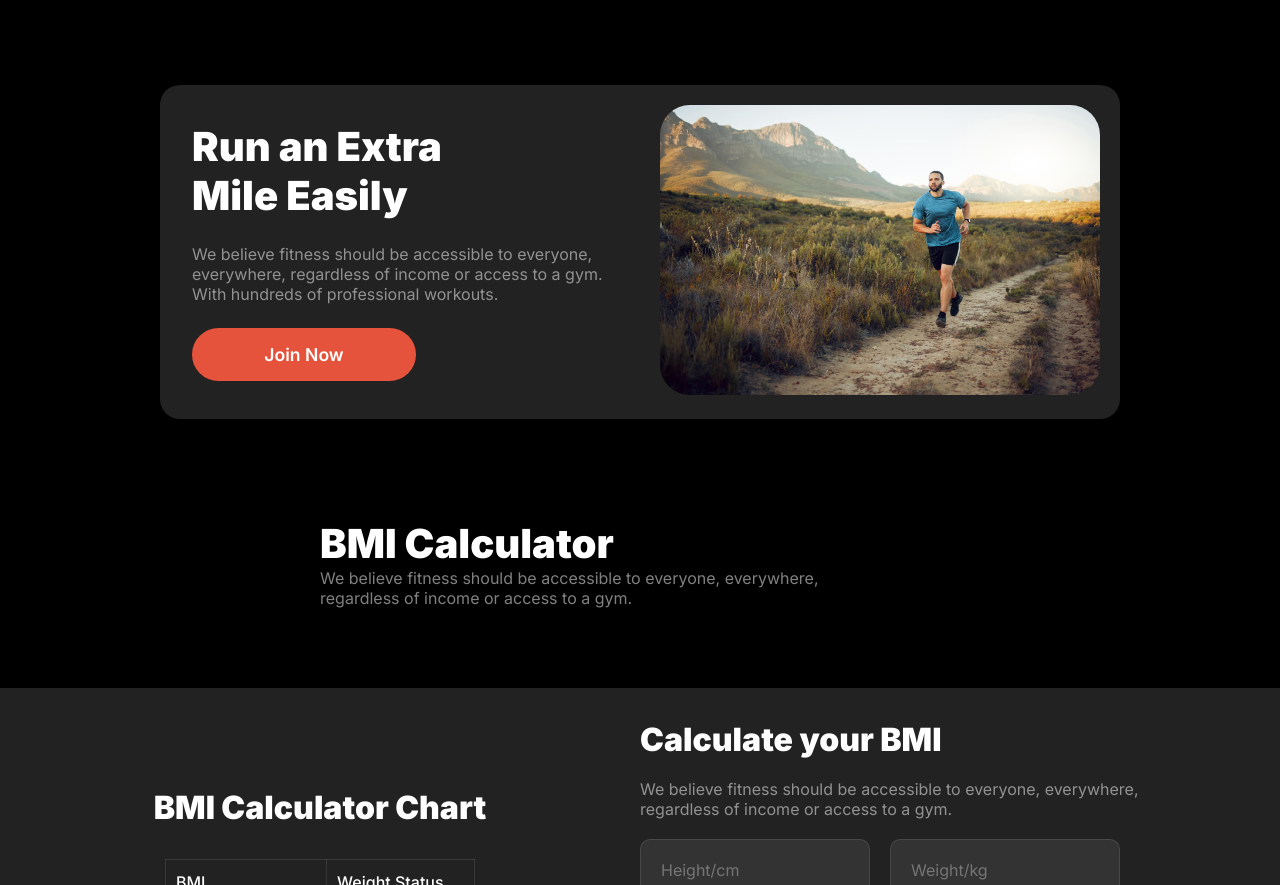
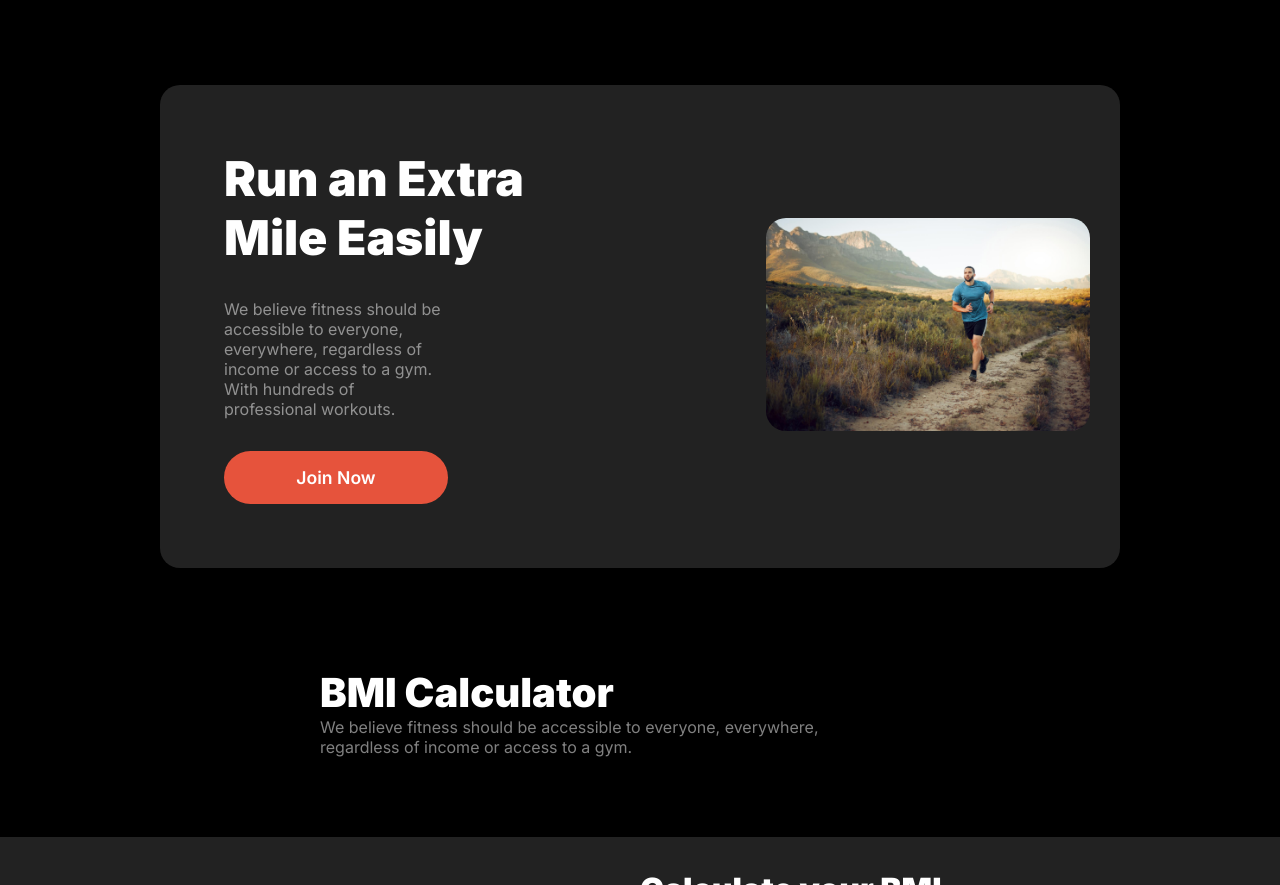
Before and after one commit to KevAkaSlayer/assignment2, a plain HTML site: page index.html in a window 1280 px wide. Shown: the part 1258-2143 px from the top of the page. Drawn offline with Linux system fonts and the light colour scheme.

Commit message:
all done except for special section

```diff
--- a/style.css
+++ b/style.css
@@ -276,9 +276,9 @@ h3{
 .runContent{
     display: flex;
     flex-direction: column;
-    gap: 1.5rem;
-    width: 50%;
-    padding: 2rem;
+    gap: 2rem;
+    width: 60%;
+    padding: 4rem;
     justify-content: left;
     align-items: left;
 }
@@ -286,18 +286,21 @@ h3{
 .runContent h3{
     font-family: inter;
     font-weight: 900;
-    font-size: 2.5rem;
+    font-size: 3rem;
     color: #ffffff;
 
 }
 
+.runContent p{
+    width: 50%;
+}
 .runImage{
     justify-content: center;
     align-items: center;
-    width: 50%;
+    width: 40%;
     /* width: 366px;
     height: 312px; */
-    padding: 20px;
+    padding: 30px;
 }
 .runContent button{
     width: 224px;
@@ -305,7 +308,7 @@ h3{
 
 .runImage img{
     width: 100%;
-    border-radius: 30px;
+    border-radius: 20px;
 }
 
 
@@ -473,8 +476,8 @@ table{
     border-radius: 20px;
 }
 .teamCard{
-    width: 325px;
-    height: 272px;
+    width: 100%;
+    height: 100%;
     position: relative;
 }
 
```
